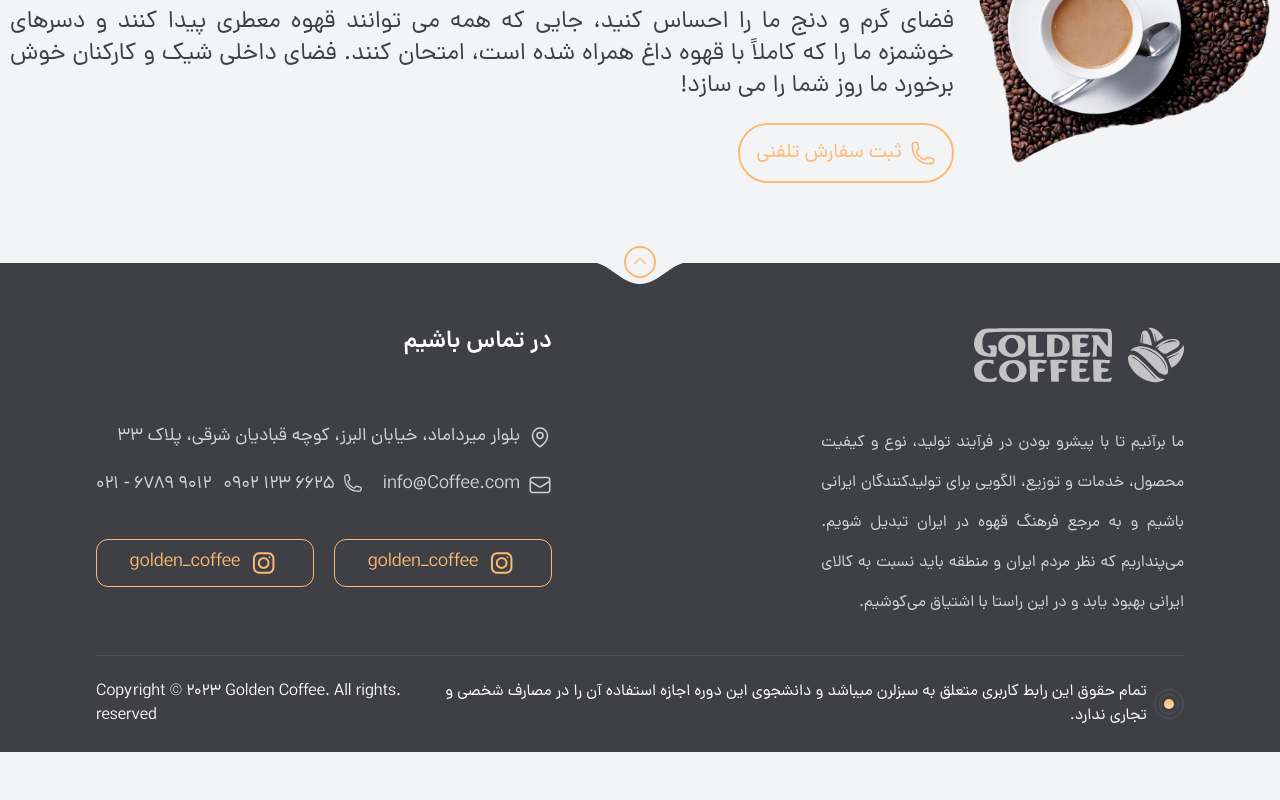
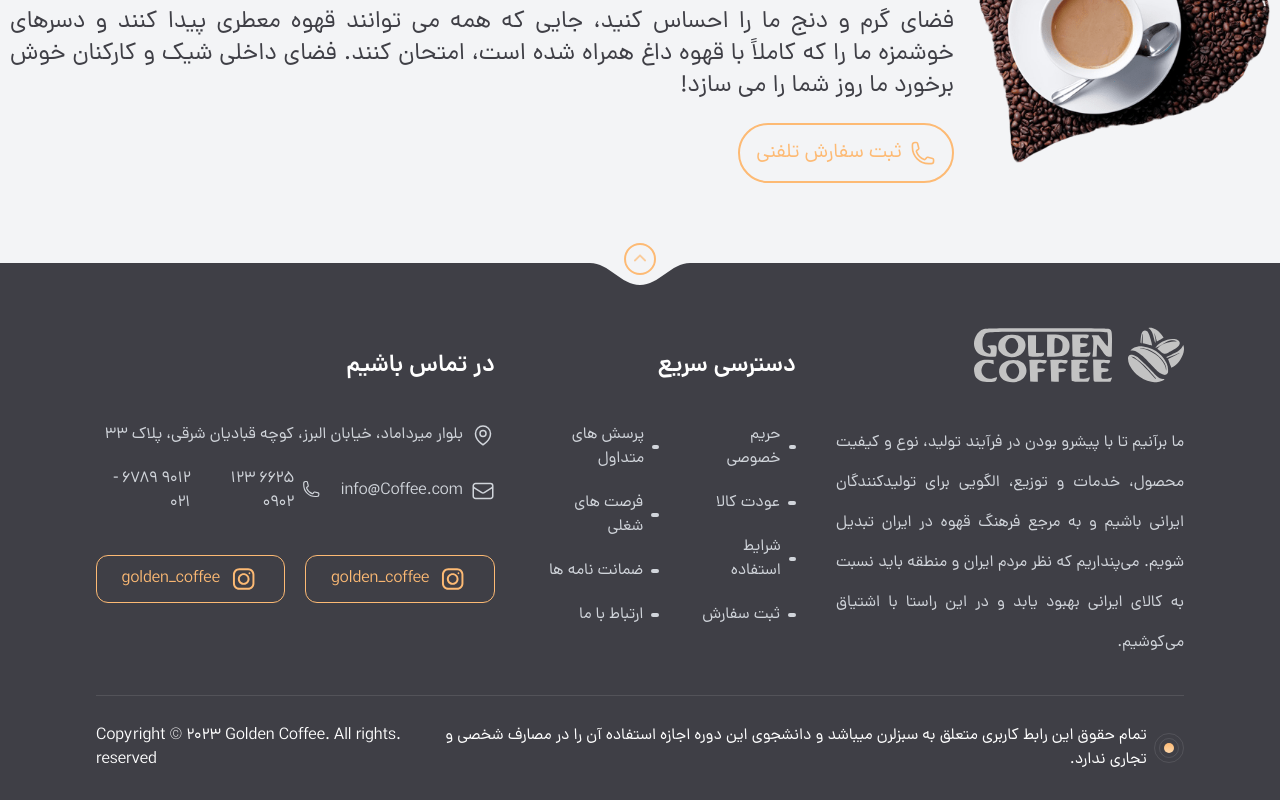
Before and after one commit to MohammadDousi/CoffeeNext, a React (Vite) app in the folder frontend/: page / in a window 1280 px wide. Shown: the part 4173-4973 px from the top of the page. Before the commit the page ends 4925 px from the top, so only its background shows below. Built offline with nearby package versions, Linux system fonts and the light colour scheme.

Commit message:
footer for lg screen is ok , footer item is dynamic

```diff
--- a/frontend/src/layout/Footer.jsx
+++ b/frontend/src/layout/Footer.jsx
@@ -1,13 +1,25 @@
+import PropTypes from "prop-types";
 import { Link } from "react-router-dom";
 
-import logo from "../assets/image/svgs/logo.svg";
-import logo2 from "../assets/image/svgs/logo-type.svg";
+const Footer = () => {
+  const fastMenu = [
+    { link: "#", text: "حریم خصوصی" },
+    { link: "#", text: "عودت کالا" },
+    { link: "#", text: "شرایط استفاده" },
+    { link: "#", text: "ثبت سفارش" },
+  ];
 
-const Footer = () => {
+  const fastMenu2 = [
+    { link: "#", text: "پرسش های متداول" },
+    { link: "#", text: "فرصت های شغلی" },
+    { link: "#", text: "ضمانت نامه ها" },
+    { link: "#", text: "ارتباط با ما" },
+  ];
+
   return (
     <footer className="w-full relative sm:px-24 px-12 bg-bgDarkColor flex flex-col justify-center items-center">
       {/* swipe up button */}
-      <div className="absolute top-[-0.7px] rotate-180 z-50 flex justify-center items-center">
+      <div className="absolute top-0 rotate-180 z-50 flex justify-center items-center">
         <svg
           width="100"
           height="22"
@@ -24,7 +36,7 @@ const Footer = () => {
           data-aos-delay="150"
           data-aos-mirror="true"
           data-aos-once="true"
-          className="size-8 absolute -bottom-4 rounded-full border-2 border-primaryColor text-primaryColor flex justify-center items-center"
+          className="size-8 absolute -bottom-5 rounded-full border-2 border-primaryColor text-primaryColor flex justify-center items-center"
         >
           <svg
             xmlns="http://www.w3.org/2000/svg"
@@ -133,7 +145,7 @@ const Footer = () => {
             </svg>
           </div>
 
-          <p className="lg:text-base font-[Dana] font-normal text-justify text-textDisableColor md:leading-loose lg:leading-10 break-words ">
+          <p className="text-base font-[Dana] font-normal text-justify text-textDisableColor md:leading-loose lg:leading-10 break-words ">
             ما برآنیم تا با پیشرو بودن در فرآیند تولید، نوع و کیفیت محصول، خدمات
             و توزیع، الگویی برای تولیدکنندگان ایرانی باشیم و به مرجع فرهنگ قهوه
             در ایران تبدیل شویم. می‌پنداریم که نظر مردم ایران و منطقه باید نسبت
@@ -142,51 +154,45 @@ const Footer = () => {
         </div>
 
         {/* other links */}
-        {/* <div className="flex mt-10 flex-row lg:justify-center items-start my-7 md:my-0">
-          <div className="">
-            <span className="text-[#fff] text-xl font-semibold">
-              دسترسی سریع
-            </span>
-            <div className="text-gray-300 md:h-[188px]">
-              <ul className="list-none flex flex-col child:w-[111px] child:h-[28px] gap-6 mt-[3.7rem]">
-                <li className="hover:text-primaryColor">
-                  <Link to="/">حریم خصوصی</Link>
-                </li>
-                <li className="hover:text-primaryColor">
-                  <Link to="/">عودت کالا</Link>
-                </li>
-                <li className="hover:text-primaryColor">
-                  <Link to="/">شرایط استفاده</Link>
-                </li>
-                <li className="hover:text-primaryColor">
-                  <Link to="/">ثبت سفارش</Link>
-                </li>
-              </ul>
-            </div>
+        <div className="w-1/4 flex flex-col justify-start items-start gap-10">
+          <span className="pt-6 text-[#fff] lg:text-2xl font-semibold">
+            دسترسی سریع
+          </span>
+
+          <div className="w-full flex flex-row justify-start items-start gap-10">
+            <ul className="flex flex-col justify-start items-start gap-5">
+              {fastMenu.map((item) => (
+                <>
+                  <Link
+                    key={item.text}
+                    to={item.link}
+                    className="text-textDisableColor hover:text-primaryColor *:bg-textDisableColor *:hover:bg-primaryColor flex flex-row justify-start items-center gap-2"
+                  >
+                    <hr className="w-2 h-1 rounded-full" />
+                    {item.text}
+                  </Link>
+                </>
+              ))}
+            </ul>
+
+            <ul className="flex flex-col justify-start items-start gap-5">
+              {fastMenu2.map((item) => (
+                <Link
+                  key={item.text}
+                  to={item.link}
+                  className="text-textDisableColor hover:text-primaryColor *:bg-textDisableColor *:hover:bg-primaryColor flex flex-row justify-start items-center gap-2"
+                >
+                  <hr className="w-2 h-1 bg-primaryColor rounded-full" />
+                  {item.text}
+                </Link>
+              ))}
+            </ul>
           </div>
-          <div className="">
-            <div className="text-gray-300 flex flex-col justify-center mt-[5.5rem]">
-              <ul className="flex flex-col gap-6">
-                <li className="hover:text-primaryColor">
-                  <Link to="/">پرسش های متداول</Link>
-                </li>
-                <li className="hover:text-primaryColor">
-                  <Link to="/">فرصت های شغلی</Link>
-                </li>
-                <li className="hover:text-primaryColor">
-                  <Link to="/">ضمانت نامه ها</Link>
-                </li>
-                <li className="hover:text-primaryColor">
-                  <Link to="/">ارتباط با ما</Link>
-                </li>
-              </ul>
-            </div>
-          </div>
-        </div> */}
+        </div>
 
         {/* contact us container */}
-        <div className="w=1/3 flex flex-col justify-start items-start gap-10">
-          <span className="md:h-14 text-[#fff] lg:text-2xl font-semibold">
+        <div className="w=1/4 flex flex-col justify-start items-start gap-10">
+          <span className="pt-6 text-[#fff] lg:text-2xl font-semibold">
             در تماس باشیم
           </span>
 
@@ -211,13 +217,13 @@ const Footer = () => {
                   d="M19.5 10.5c0 7.142-7.5 11.25-7.5 11.25S4.5 17.642 4.5 10.5a7.5 7.5 0 1 1 15 0Z"
                 />
               </svg>
-              <p className="text-lg font-[Dana] font-normal">
+              <p className="text-base font-[Dana] font-normal">
                 بلوار میرداماد، خیابان البرز، کوچه قبادیان شرقی، پلاک ۳۳
               </p>
             </div>
 
             <div className="w-full flex justify-start items-center gap-5">
-              <p className="text-lg text-textDisableColor hover:text-primaryColor flex justify-start items-center gap-2 cursor-pointer">
+              <p className="text-base text-textDisableColor hover:text-primaryColor flex justify-start items-center gap-2 cursor-pointer">
                 <svg
                   xmlns="http://www.w3.org/2000/svg"
                   fill="none"
@@ -251,14 +257,14 @@ const Footer = () => {
                   />
                 </svg>
                 <div className="flex md:flex-row flex-col items-end">
-                  <p className="lg:text-lg text-sm">6625 123 0902</p>
-                  <p className="lg:text-lg text-sm mr-3">9012 6789 - 021</p>
+                  <p className="lg:text-base text-sm">6625 123 0902</p>
+                  <p className="lg:text-base text-sm mr-3">9012 6789 - 021</p>
                 </div>
               </div>
             </div>
 
             <div className="w-full mt-5 flex justify-start items-center gap-5">
-              <button className="w-1/2 h-12 text-lg font-[Dana] font-normal hover:font-medium text-primaryColor hover:text-textPrimaryLightColor border border-primaryColor hover:bg-gradient-to-r hover:from-primaryColor hover:to-secondaryColor rounded-xl cursor-pointer flex flex-row justify-center items-center gap-2 duration-300">
+              <button className="w-1/2 h-12 text-base font-[Dana] font-normal hover:font-medium text-primaryColor hover:text-textPrimaryLightColor border border-primaryColor hover:bg-gradient-to-r hover:from-primaryColor hover:to-secondaryColor rounded-xl cursor-pointer flex flex-row justify-center items-center gap-2 duration-300">
                 <svg
                   xmlns="http://www.w3.org/2000/svg"
                   fill="none"
@@ -273,7 +279,7 @@ const Footer = () => {
                 golden_coffee
               </button>
 
-              <button className="w-1/2 h-12 text-lg font-[Dana] font-normal hover:font-medium text-primaryColor hover:text-textPrimaryLightColor border border-primaryColor hover:bg-gradient-to-r hover:from-primaryColor hover:to-secondaryColor rounded-xl cursor-pointer flex flex-row justify-center items-center gap-2 duration-300">
+              <button className="w-1/2 h-12 text-base font-[Dana] font-normal hover:font-medium text-primaryColor hover:text-textPrimaryLightColor border border-primaryColor hover:bg-gradient-to-r hover:from-primaryColor hover:to-secondaryColor rounded-xl cursor-pointer flex flex-row justify-center items-center gap-2 duration-300">
                 <svg
                   xmlns="http://www.w3.org/2000/svg"
                   fill="none"
@@ -293,7 +299,7 @@ const Footer = () => {
       </div>
 
       {/* copyright footer */}
-      <div className="w-full py-6 border-t border-white-10 flex md:flex-row flex-col justify-between items-center ">
+      <div className="w-full py-7 border-t border-white-10 flex md:flex-row flex-col justify-between items-center ">
         <div className="flex flex-row justify-start items-center sm:gap-2 gap-5">
           <div className="size-8 relative flex flex-row justify-center items-center">
             <span className="size-2.5 bg-gradient-to-b from-primaryColor to-secondaryColor absolute rounded-full"></span>
@@ -301,13 +307,13 @@ const Footer = () => {
             <span className="size-[30px] border border-white-10 absolute rounded-full"></span>
           </div>
 
-          <p className="font-[Dana] font-normal text-right text-textPrimaryDarkColor md:mb-0">
+          <p className="text-base font-[Dana] font-normal text-right text-textPrimaryDarkColor">
             تمام حقوق این رابط کاربری متعلق به سبزلرن میباشد و دانشجوی این دوره
             اجازه استفاده آن را در مصارف شخصی و تجاری ندارد.
           </p>
         </div>
 
-        <p className="font-[Dana] font-normal  text-left text-textPrimaryDarkColor mt-5 md:mt-0">
+        <p className="text-base font-[Dana] font-normal text-left text-textPrimaryDarkColor">
           .Copyright © 2023 Golden Coffee. All rights reserved
         </p>
       </div>
@@ -315,4 +321,19 @@ const Footer = () => {
   );
 };
 
+Footer.propTypes = {
+  fastMenu: PropTypes.arrayOf(
+    PropTypes.shape({
+      link: PropTypes.string,
+      text: PropTypes.string,
+    })
+  ),
+  fastMenu2: PropTypes.arrayOf(
+    PropTypes.shape({
+      link: PropTypes.string,
+      text: PropTypes.string,
+    })
+  ),
+};
+
 export default Footer;
```
